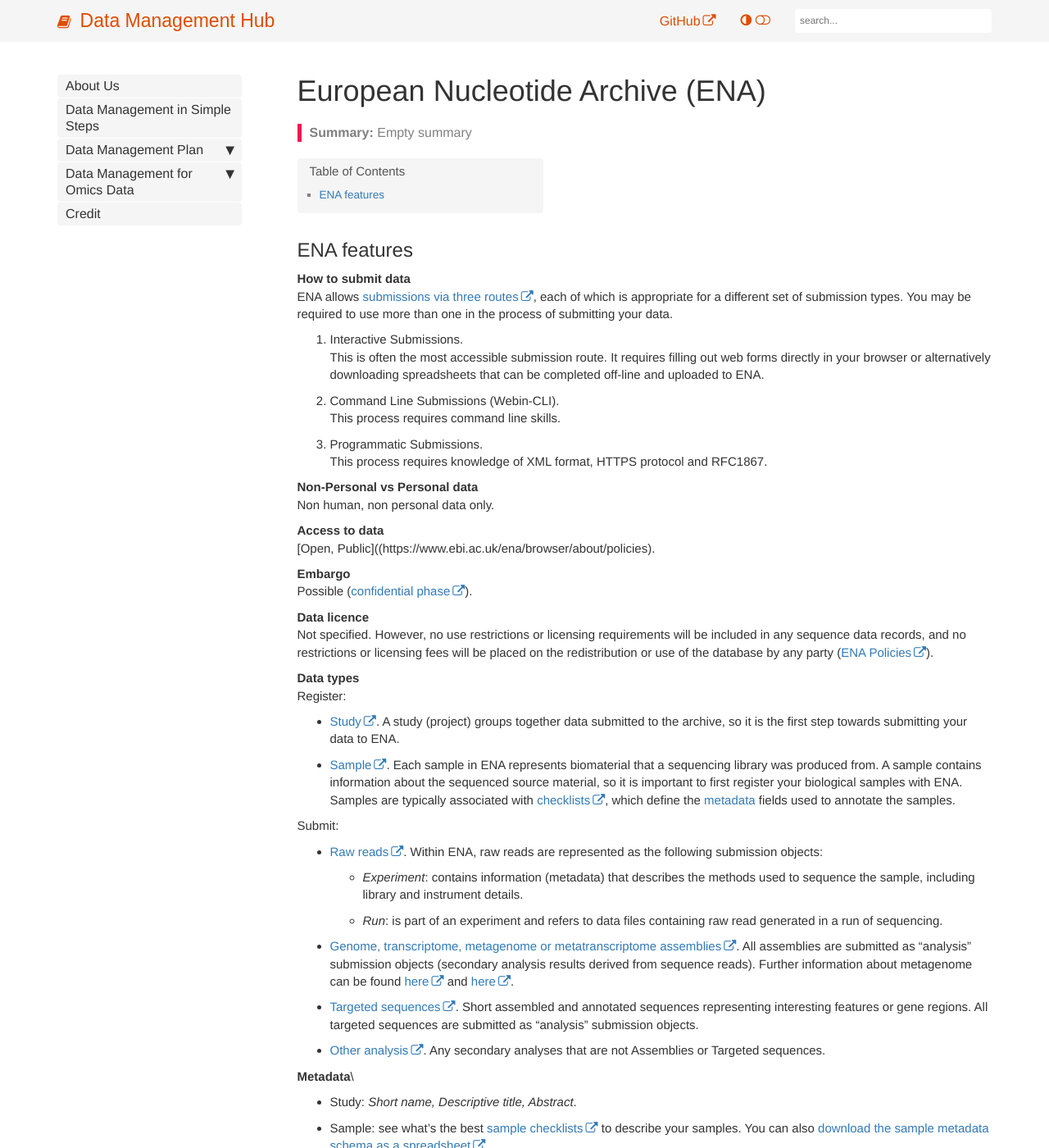
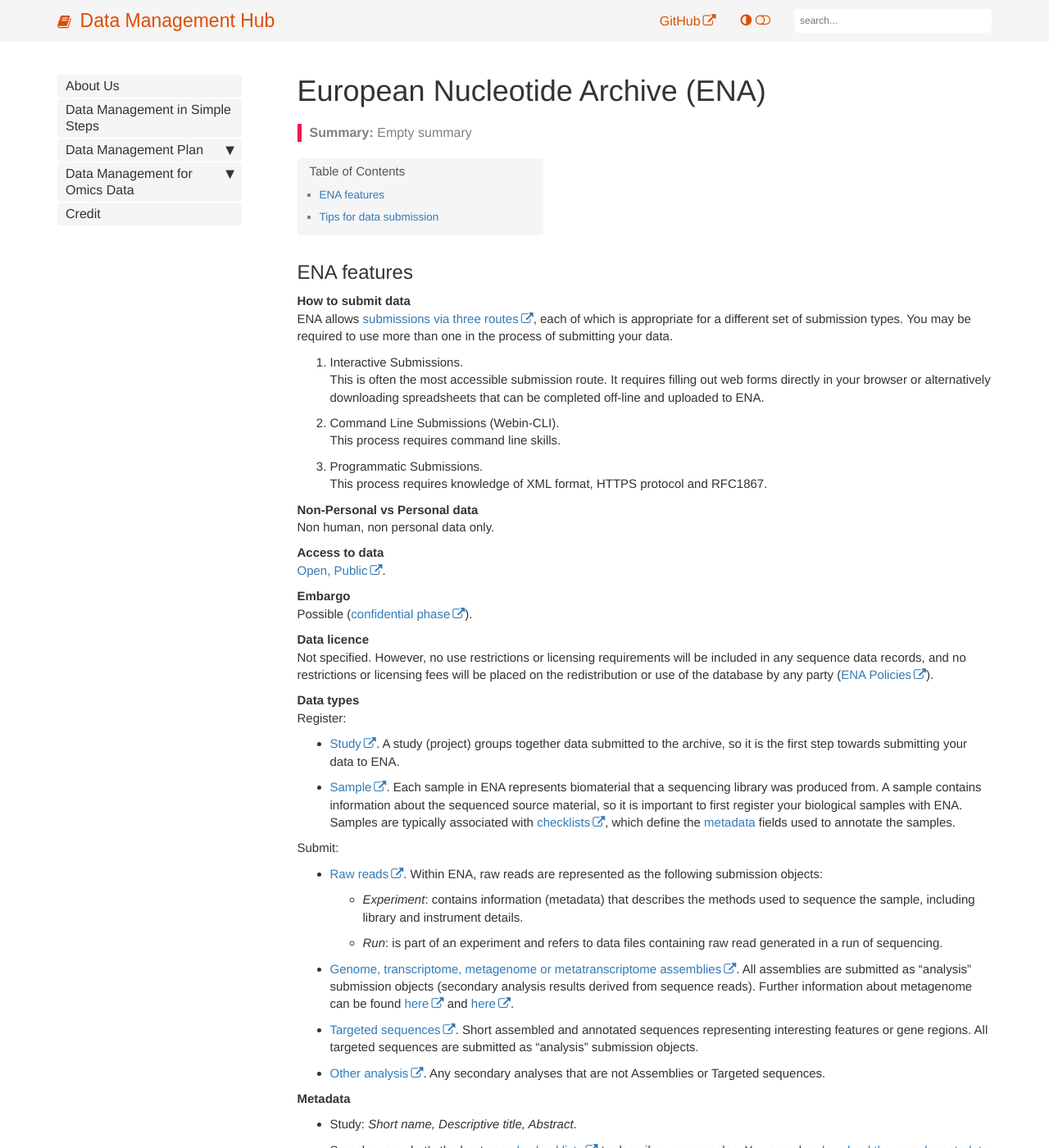
Before and after one commit to ELIXIR-Belgium/rdm-guide, a Jekyll site: the page built from pages/ena.md, in a window 1280 px wide and 1400 px high. Shown: the whole window at 82% size. Built offline with Jekyll 4.4.1, drawn with Linux system fonts in a browser that asks for light colours; some web fonts are replaced; some of the changed text lies outside the part shown.

Commit message:
fixing style and link

```diff
--- a/pages/ena.md
+++ b/pages/ena.md
@@ -19,7 +19,7 @@ This process requires knowledge of XML format, HTTPS protocol and RFC1867.
 Non human, non personal data only.
 
 **Access to data**\\
-[Open, Public]((https://www.ebi.ac.uk/ena/browser/about/policies).
+[Open, Public](https://www.ebi.ac.uk/ena/browser/about/policies).
 
 **Embargo**\\
 Possible ([confidential phase](https://ena-docs.readthedocs.io/en/latest/faq/release/data-availability-policy.html?highlight=confidential)).
@@ -40,7 +40,7 @@ Submit:
 * [Targeted sequences](https://ena-docs.readthedocs.io/en/latest/submit/sequence.html#). Short assembled and annotated sequences representing interesting features or gene regions. All targeted sequences are submitted as "analysis" submission objects.
 * [Other analysis](https://ena-docs.readthedocs.io/en/latest/submit/analyses.html). Any secondary analyses that are not Assemblies or Targeted sequences.
 
-**Metadata**\\
+**Metadata**
 * Study: *Short name, Descriptive title, Abstract*.
 * Sample: see what’s the best [sample checklists](https://www.ebi.ac.uk/ena/browser/checklists) to describe your samples. You can also [download the sample metadata schema as a spreadsheet](https://www.ebi.ac.uk/ena/submit/webin/sample-checklist).
 * Raw reads: see metadata fields for [interactive](https://ena-docs.readthedocs.io/en/latest/submit/reads/interactive.html) and [Webin-CLI](https://ena-docs.readthedocs.io/en/latest/submit/reads/webin-cli.html) submission of raw reads.
@@ -75,3 +75,5 @@ Beyond limited editorial control and some internal integrity checks, the quality
 All database records submitted to the ENA will remain permanently accessible as part of the scientific record. Corrections of errors and update of the records by authors are welcome and erroneous records may be removed from the next database release, but all will remain permanently accessible by **accession number** (adapted from [ENA Policies](https://www.ebi.ac.uk/ena/browser/about/policies)).
 
 The top-level Project accession should be [cited](existing_data) as well as a link to where the data can be found in the browser, as shown in the example [here](https://ena-docs.readthedocs.io/en/latest/submit/general-guide/accessions.html?highlight=accession#how-to-cite-your-ena-study).
+
+## Tips for data submission
```
